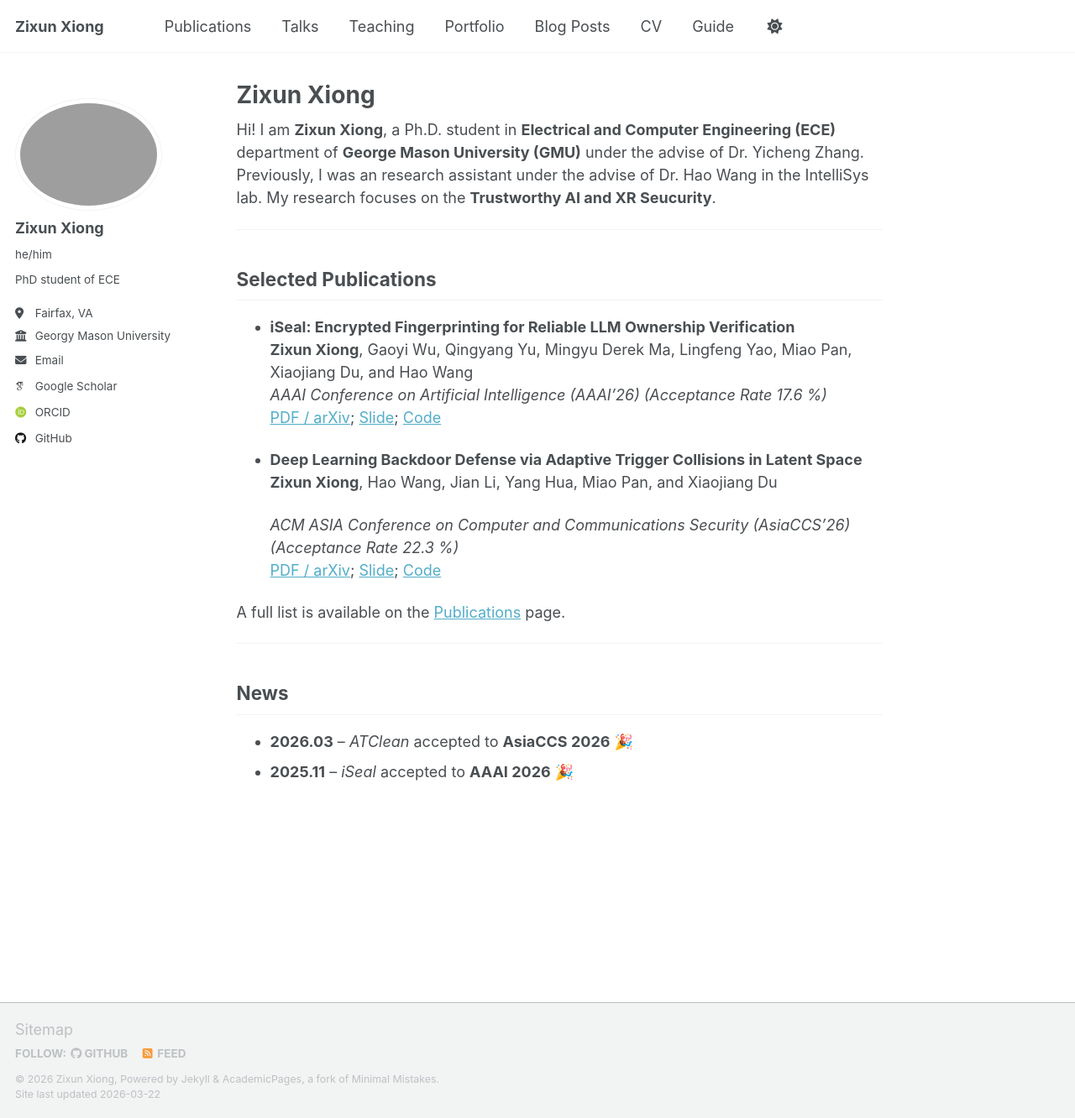
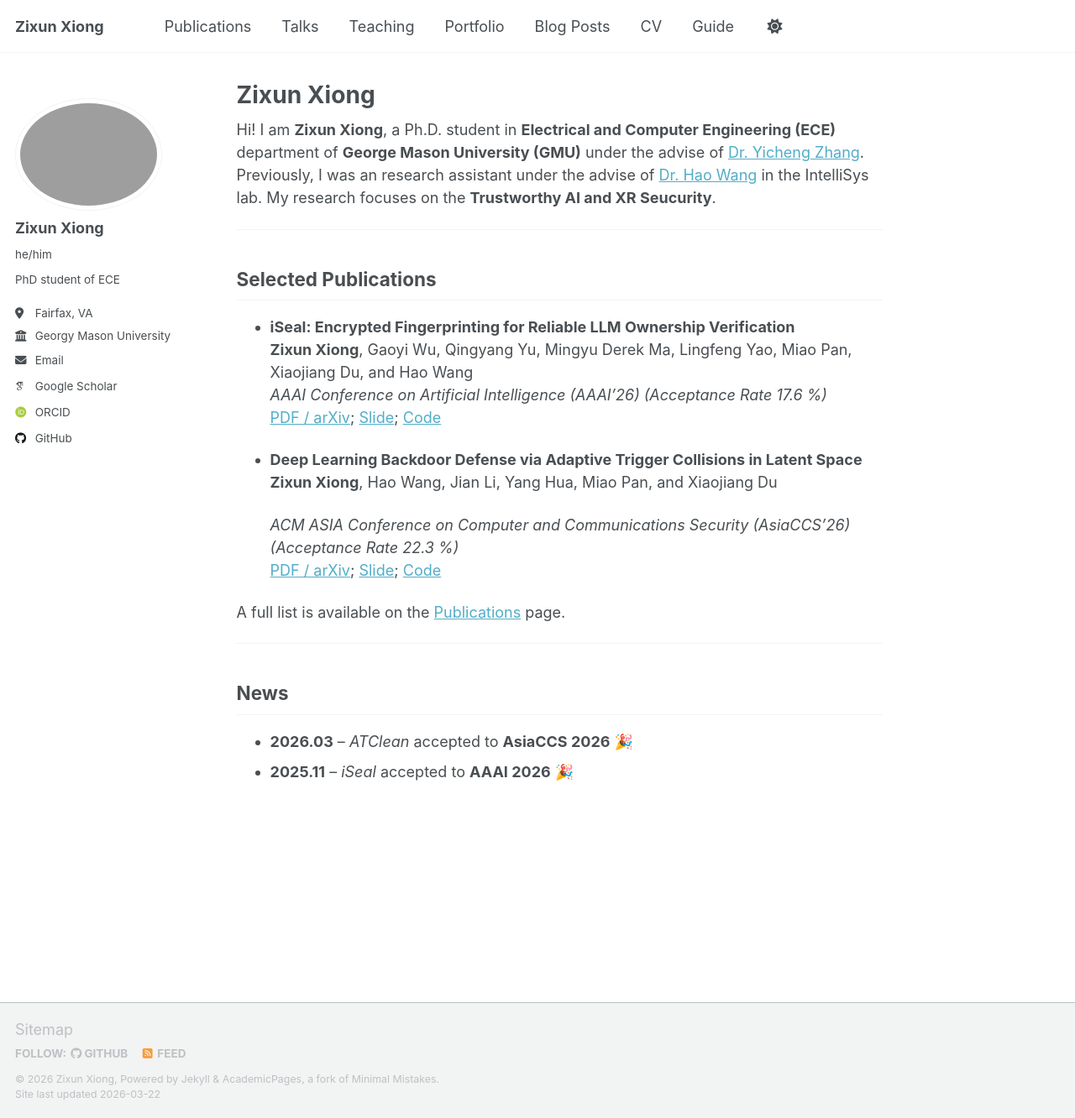
Before and after one commit to kitaharasetusna/zixun-xiong.github.io, a Jekyll site: the page built from _pages/about.md, in a window 1280 px wide and 1332 px high. Shown: the whole window at 84% size. Built offline with Jekyll 4.4.1, drawn with Linux system fonts in a browser that asks for light colours; some web fonts are replaced; a script that is not in the unit is left out; part of the change alters nothing that is shown.

```diff
--- a/_pages/about.md
+++ b/_pages/about.md
@@ -7,8 +7,8 @@ redirect_from:
   - /about.html
 ---
 
-Hi! I am **Zixun Xiong**, a Ph.D. student in **Electrical and Computer Engineering (ECE)** department of **George Mason University (GMU)** under the advise of Dr. Yicheng Zhang.
-Previously, I was an research assistant under the advise of Dr. Hao Wang in the IntelliSys lab.
+Hi! I am **Zixun Xiong**, a Ph.D. student in **Electrical and Computer Engineering (ECE)** department of **George Mason University (GMU)** under the advise of [Dr. Yicheng Zhang](https://yichez.site/).
+Previously, I was an research assistant under the advise of [Dr. Hao Wang](https://intellisys.haow.us/publications/) in the IntelliSys lab.
 My research focuses on the **Trustworthy AI and XR Seucurity**.
 
 ---
```
